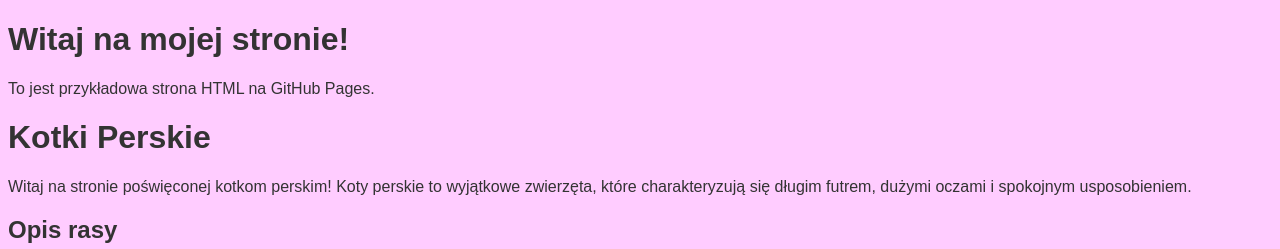
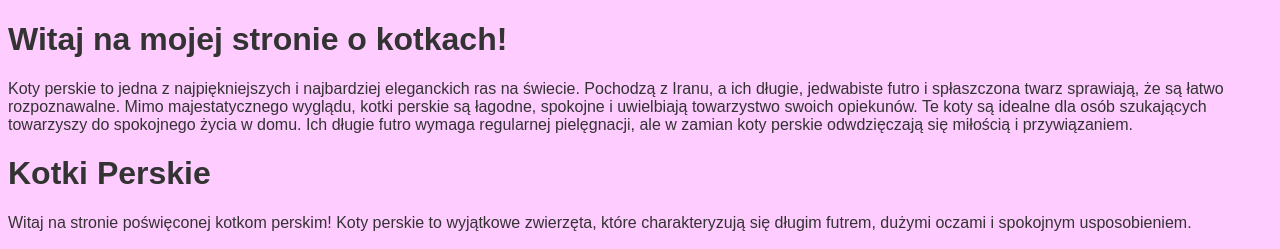
Before and after one commit to Ariwi82/Kotki-Perskie, a plain HTML site: page index.html in a window 1280 px wide. Shown: the top 249 px of the page. Drawn offline with Linux system fonts and the light colour scheme.

Commit message:
Update index.html

```diff
--- a/index.html
+++ b/index.html
@@ -6,8 +6,12 @@
     <title>Moja Strona</title>
 </head>
 <body>
-    <h1>Witaj na mojej stronie!</h1>
-    <p>To jest przykładowa strona HTML na GitHub Pages.</p>
+    <h1>Witaj na mojej stronie o kotkach!</h1>
+    <p>Koty perskie to jedna z najpiękniejszych i najbardziej eleganckich ras na świecie. Pochodzą z Iranu, a ich długie, jedwabiste futro i spłaszczona twarz sprawiają, że są łatwo rozpoznawalne. Mimo majestatycznego wyglądu, kotki perskie są łagodne, spokojne i uwielbiają towarzystwo swoich opiekunów.
+
+Te koty są idealne dla osób szukających towarzyszy do spokojnego życia w domu. Ich długie futro wymaga regularnej pielęgnacji, ale w zamian koty perskie odwdzięczają się miłością i przywiązaniem.
+
+</p>
 </body>
 </html>
 
```
